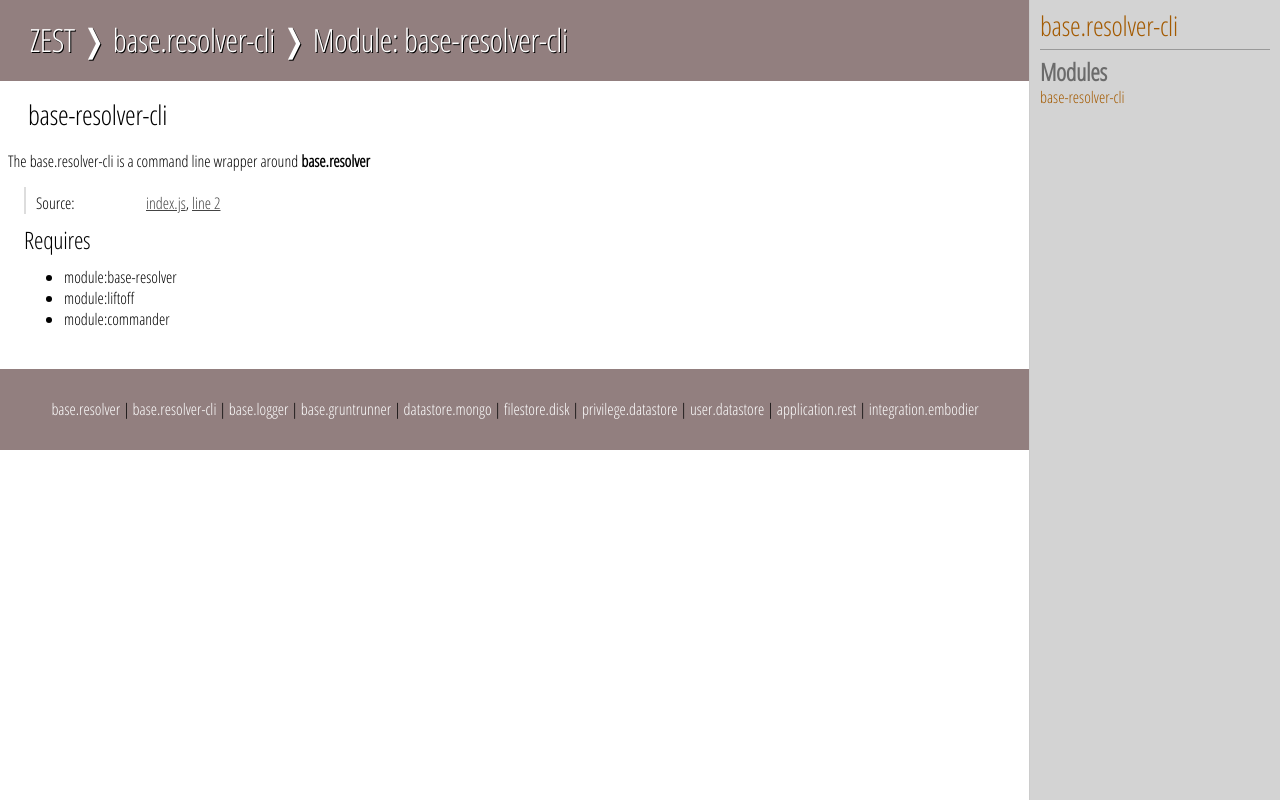
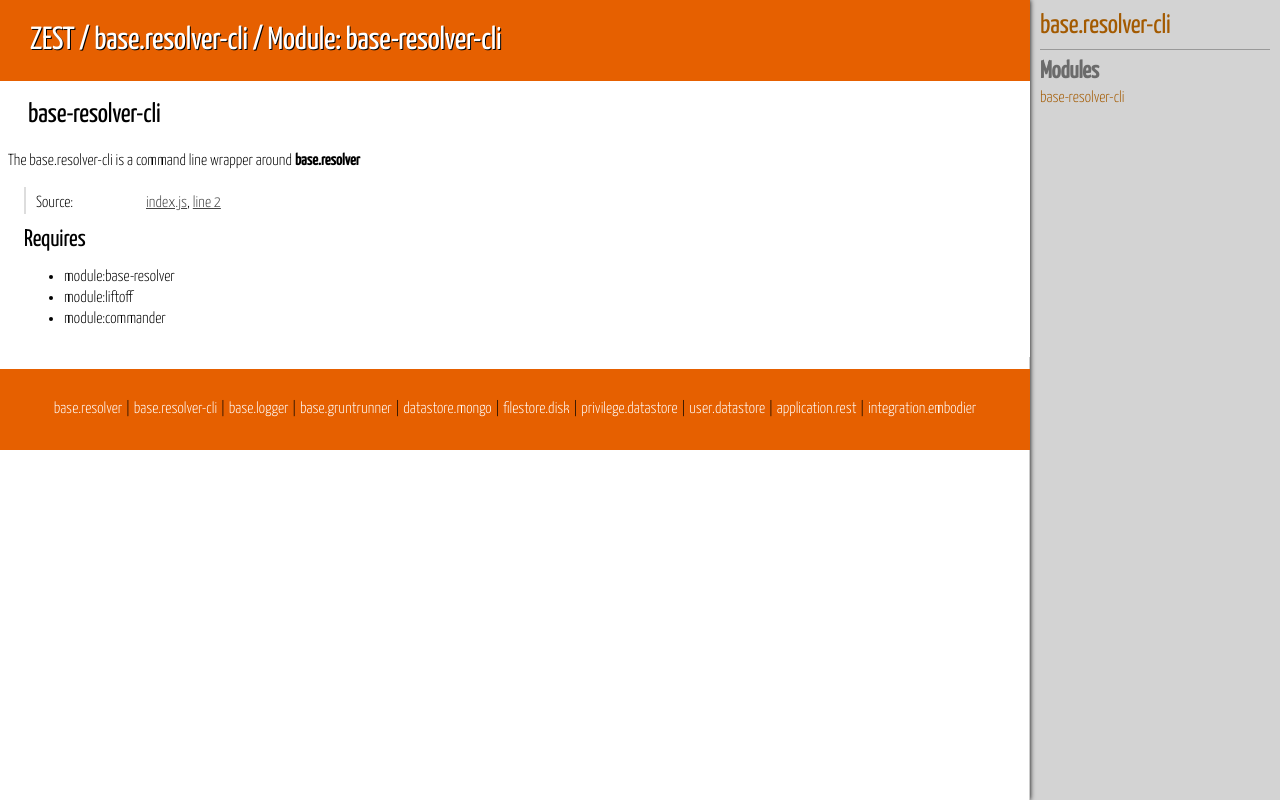
Before and after one commit to zest/base.resolver-cli, a plain HTML site: page module-base-resolver-cli.html in a window 1280 px wide. Drawn offline with Linux system fonts and the light colour scheme.

Commit message:
auto commit base.resolver-cli on 2014-09-22

```diff
--- a/module-base-resolver-cli.html
+++ b/module-base-resolver-cli.html
@@ -2,7 +2,7 @@
 <html lang="en">
 <head>
     <meta charset="utf-8">
-    <title>ZEST &#x276d; base.resolver-cli &#x276d; Module: base-resolver-cli</title>
+    <title>ZEST / base.resolver-cli / Module: base-resolver-cli</title>
 
     <script src="scripts/prettify/prettify.js"> </script>
     <script src="scripts/prettify/lang-css.js"> </script>
@@ -17,7 +17,7 @@
 
 <div id="main">
 
-    <h1 class="page-title">ZEST &#x276d; base.resolver-cli &#x276d; Module: base-resolver-cli</h1>
+    <h1 class="page-title">ZEST / base.resolver-cli / Module: base-resolver-cli</h1>
 
 
 
--- a/styles/jsdoc-default.css
+++ b/styles/jsdoc-default.css
@@ -1,4 +1,4 @@
-@import url(http://fonts.googleapis.com/css?family=Open+Sans:300italic,400italic,600italic,400,300,600|Open+Sans+Condensed:300,300italic|Share+Tech+Mono);
+@import url(http://fonts.googleapis.com/css?family=Yanone+Kaffeesatz:400,300|Share+Tech+Mono);
 
 html {
     overflow: auto;
@@ -6,7 +6,7 @@ html {
 }
 
 body {
-    font-family: 'Open Sans Condensed', sans-serif;
+    font-family: 'Yanone Kaffeesatz', sans-serif;
     font-weight: 300;
     line-height: 130%;
     color: #000;
@@ -45,6 +45,8 @@ header {
     right: 250px;
     bottom: 0;
     overflow: auto;
+    box-shadow: 0 0 5px #000000;
+    z-index: 2;
 }
 
 section {
@@ -79,7 +81,6 @@ nav {
 }
 
 nav ul {
-    font-family: 'Open Sans Condensed', sans-serif;
     font-size: 100%;
     line-height: 17px;
     padding: 0;
@@ -123,7 +124,7 @@ footer {
     margin-top: 12px;
     text-align: center;
     font-size: 100%;
-    background: #927F7F;
+    background: #e66000;
 }
 
 footer a {
@@ -145,7 +146,7 @@ h1 {
     text-shadow: 1px 1px 0 #000000;
     margin: 0;
     padding: 30px;
-    background: #927F7F;
+    background: #e66000;
     color: #ffffff;
 }
 
@@ -254,6 +255,10 @@ h6 {
     margin-top: 1em;
 }
 
+.description p{
+    margin: 0;
+}
+
 .code-caption {
     font-style: italic;
     font-size: 107%;
```
Also changed, not shown: index.html (+2 -2 lines), index.js.html (+2 -2 lines).
